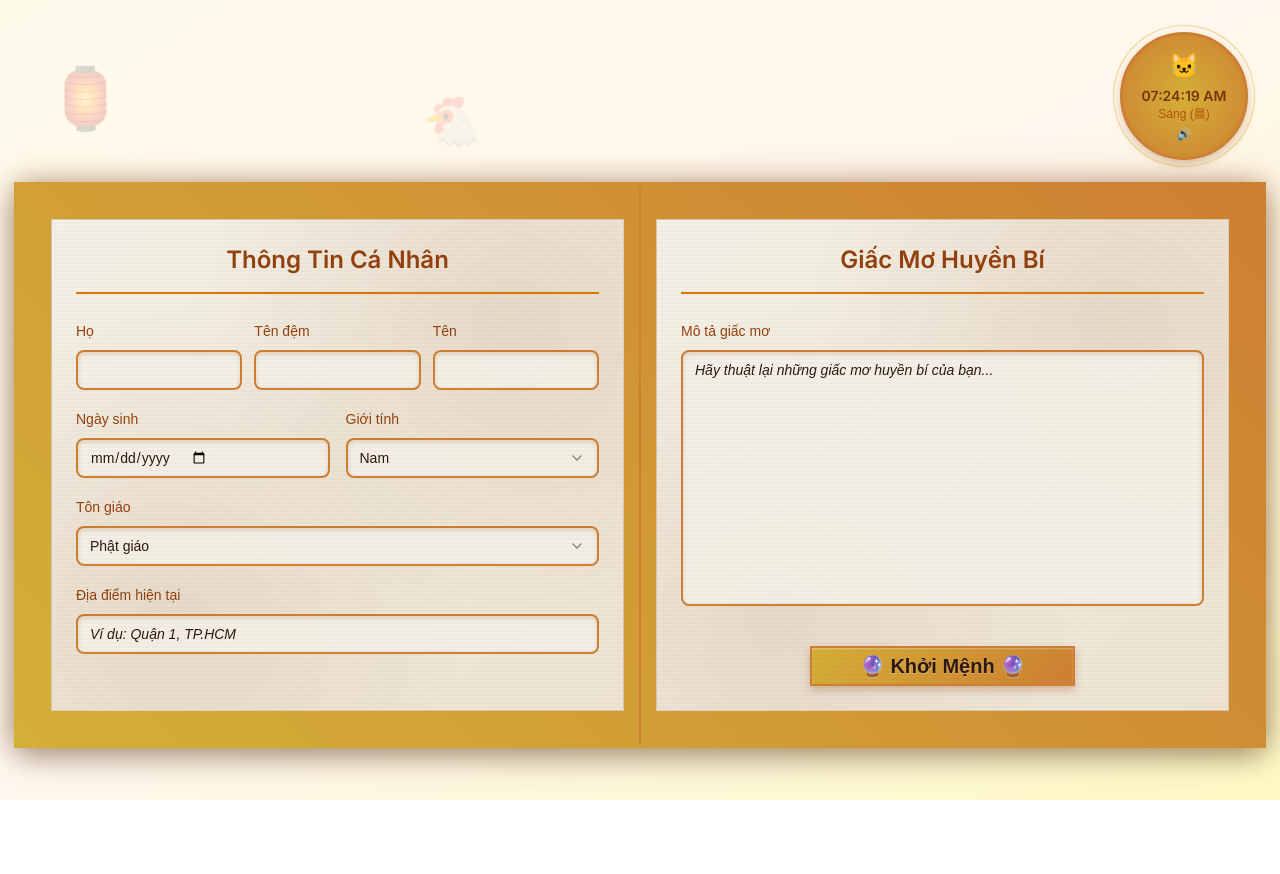
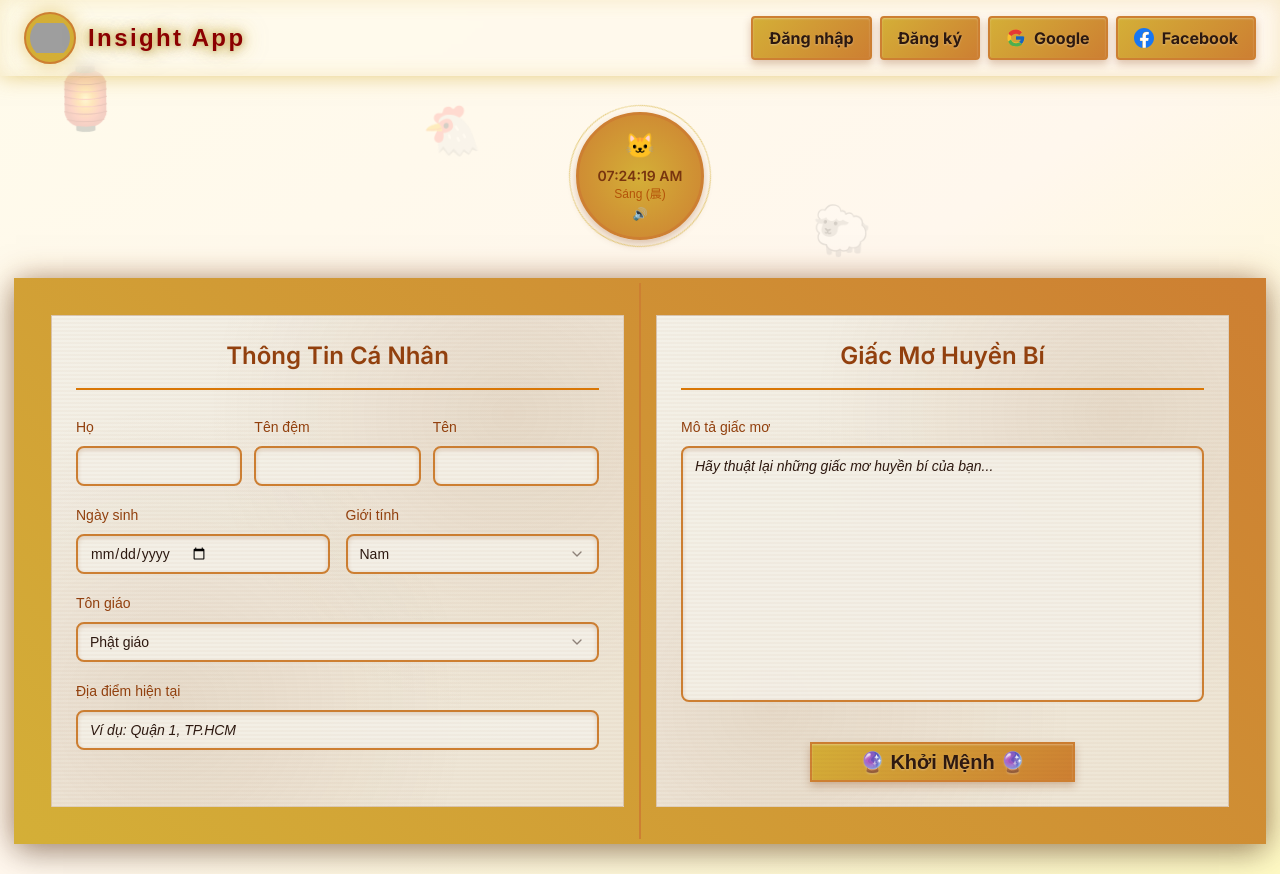
Before and after one commit to lethanhdatit/insight-fe, a Next.js app: page /vi in a window 1280 px wide. Before the commit the page ends 800 px from the top, so only its background shows below. Built offline with nearby package versions, Linux system fonts and the light colour scheme; grey boxes are pictures that could not be loaded.

Commit message:
top menu (UI only, miss logo)

```diff
--- a/app/[lang]/page.tsx
+++ b/app/[lang]/page.tsx
@@ -2,6 +2,7 @@ import MysticalForm from "@/components/mystical-form"
 import AncientClock from "@/components/ancient-clock"
 import { getDictionary } from './dictionaries';
 import { Locale, locales  } from '@/lib/i18n/locales';
+import UserMenu from "@/components/UserMenu";
 
 export default async function HomePage({
   params,
@@ -26,8 +27,27 @@ export default async function HomePage({
     return `${delay}s`;
   };
 
+  // TODO: Lấy user thực tế từ session/auth, tạm thời để null
+  const user = null; // hoặc { name: "Nguyễn Văn A" }
+
   return (
-    <main className="min-h-screen relative">
+    <>
+      {/* Header */}
+      <header className="fixed top-0 left-0 w-full z-30 bg-[var(--parchment)]/90 backdrop-blur flex items-center justify-between px-6 py-3 shadow ancient-glow border-[var(--ancient-bronze)]">
+        {/* Logo */}
+        <div className="flex items-center gap-3">
+          <div className="rounded-full bg-[var(--ancient-gold)] border-2 border-[var(--ancient-bronze)] shadow ancient-glow p-1">
+            <img src="/logo.png" alt="Logo" className="h-10 w-10 object-contain rounded-full" />
+          </div>
+          <span className="font-bold text-2xl ancient-font text-[var(--ancient-red)] drop-shadow ancient-text-glow tracking-widest select-none">
+            Insight App
+          </span>
+        </div>
+        {/* UserMenu chỉ là client component nhỏ */}
+        <UserMenu user={user} />
+      </header>
+
+      <main className="min-h-screen relative pt-24">
         {/* Ancient Background */}
         <div className="absolute inset-0 bg-gradient-to-br from-amber-50 via-orange-50 to-yellow-100"></div>
 
@@ -65,7 +85,7 @@ export default async function HomePage({
         </div>
 
         {/* Ancient Clock */}
-      <div className="absolute top-8 right-8 z-20">
+        <div className="absolute top-28 left-1/2 transform -translate-x-1/2 z-20">
           <AncientClock dictionary={dictionary}/>
         </div>
 
@@ -86,5 +106,6 @@ export default async function HomePage({
           </div>
         </div>
       </main>
+    </>
   )
 }
--- /dev/null
+++ b/components/UserMenu.tsx
@@ -0,0 +1,67 @@
+"use client"
+import { useState } from "react";
+import Link from "next/link";
+
+// SVG icon Google
+const GoogleIcon = () => (
+  <svg width="20" height="20" viewBox="0 0 48 48" className="inline-block mr-2">
+    <g>
+      <path fill="#fbc02d" d="M43.6 20.5h-1.9V20H24v8h11.3c-1.6 4.3-5.7 7-11.3 7-6.6 0-12-5.4-12-12s5.4-12 12-12c3.1 0 5.9 1.1 8.1 3l6.1-6.1C34.5 5.5 29.6 3.5 24 3.5 12.7 3.5 3.5 12.7 3.5 24S12.7 44.5 24 44.5c11 0 20.5-8 20.5-20.5 0-1.4-.2-2.7-.4-4z"/>
+      <path fill="#e53935" d="M6.3 14.1l6.6 4.8C15.1 16.1 19.2 13.5 24 13.5c3.1 0 5.9 1.1 8.1 3l6.1-6.1C34.5 5.5 29.6 3.5 24 3.5c-6.6 0-12.3 2.7-16.7 7.1z"/>
+      <path fill="#4caf50" d="M24 44.5c5.6 0 10.5-1.9 14.4-5.1l-6.6-5.4c-2 1.5-4.6 2.5-7.8 2.5-5.6 0-10.3-3.8-12-9l-6.6 5.1C7.7 40.2 15.3 44.5 24 44.5z"/>
+      <path fill="#1565c0" d="M43.6 20.5h-1.9V20H24v8h11.3c-0.7 2-2.1 3.7-4.1 4.9l6.6 5.4c3.8-3.5 6.2-8.7 6.2-14.8 0-1.4-.2-2.7-.4-4z"/>
+    </g>
+  </svg>
+);
+
+// SVG icon Facebook
+const FacebookIcon = () => (
+  <svg width="20" height="20" viewBox="0 0 32 32" className="inline-block mr-2">
+    <path fill="#1877f3" d="M32 16c0-8.837-7.163-16-16-16S0 7.163 0 16c0 7.982 5.84 14.584 13.438 15.854v-11.22H9.398v-4.634h4.04V12.41c0-4.007 2.393-6.22 6.058-6.22 1.754 0 3.584.313 3.584.313v3.953h-2.019c-1.989 0-2.607 1.236-2.607 2.504v3.01h4.437l-.71 4.634h-3.727v11.22C26.16 30.584 32 23.982 32 16z"/>
+    <path fill="#fff" d="M22.69 20.634l.71-4.634h-4.437v-3.01c0-1.268.618-2.504 2.607-2.504h2.019V6.543s-1.83-.313-3.584-.313c-3.665 0-6.058 2.213-6.058 6.22v3.22h-4.04v4.634h4.04v11.22a16.06 16.06 0 0 0 4.924 0v-11.22h3.727z"/>
+  </svg>
+);
+
+// Nhận props user, nếu null thì hiển thị nút đăng nhập/đăng ký
+export default function UserMenu({ user }: { user: { name: string } | null }) {
+  const [open, setOpen] = useState(false);
+
+  if (!user) {
+    return (
+      <div className="flex gap-2">
+        <button className="ancient-button px-4 py-2 rounded shadow hover:ancient-glow transition">
+          Đăng nhập
+        </button>
+        <button className="ancient-button px-4 py-2 rounded shadow hover:ancient-glow transition bg-[var(--ancient-red)] text-white border-[var(--ancient-bronze)]">
+          Đăng ký
+        </button>
+        <button className="ancient-button px-4 py-2 rounded shadow hover:ancient-glow transition flex items-center bg-[var(--parchment)] border border-[var(--jade-green)] text-[var(--jade-green)]">
+          <GoogleIcon />
+          Google
+        </button>
+        <button className="ancient-button px-4 py-2 rounded shadow hover:ancient-glow transition flex items-center bg-[var(--parchment)] border border-[var(--bamboo-green)] text-[var(--bamboo-green)]">
+          <FacebookIcon />
+          Facebook
+        </button>
+      </div>
+    );
+  }
+
+  return (
+    <div className="relative">
+      <button
+        className="px-4 py-2 rounded ancient-button bg-[var(--ancient-cream)] text-[var(--ancient-red)] font-semibold shadow hover:ancient-glow transition"
+        onClick={() => setOpen((o) => !o)}
+      >
+        Xin chào, {user.name}
+      </button>
+      {open && (
+        <div className="absolute right-0 mt-2 w-52 bg-[var(--parchment)] border border-[var(--ancient-bronze)] shadow-lg rounded z-50">
+          <Link href="/profile" className="block px-4 py-2 hover:bg-[var(--ancient-gold)] hover:text-[var(--ink-black)] ancient-font">Trang cá nhân</Link>
+          <Link href="/settings" className="block px-4 py-2 hover:bg-[var(--ancient-gold)] hover:text-[var(--ink-black)] ancient-font">Cài đặt</Link>
+          <button className="block w-full text-left px-4 py-2 hover:bg-[var(--ancient-red)] hover:text-white rounded-b ancient-font">Đăng xuất</button>
+        </div>
+      )}
+    </div>
+  );
+}
```
Lines whose indentation alone changed are shown as unchanged.
